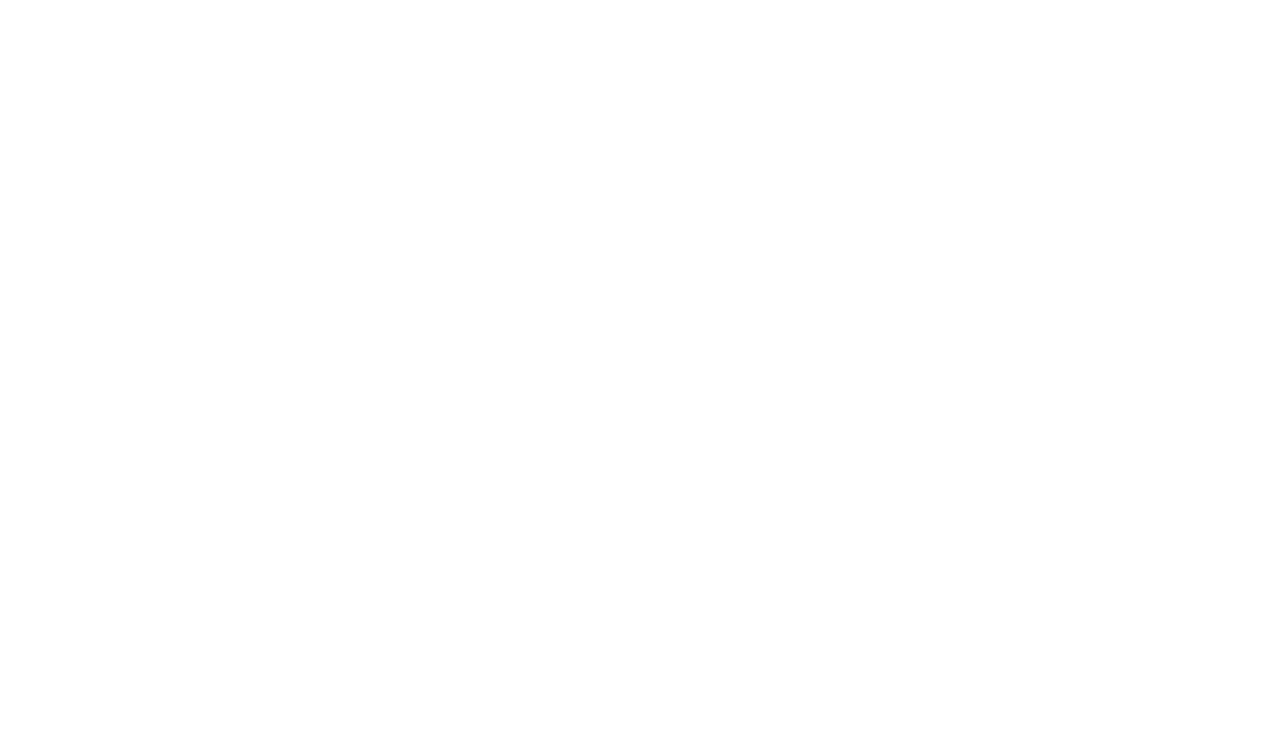
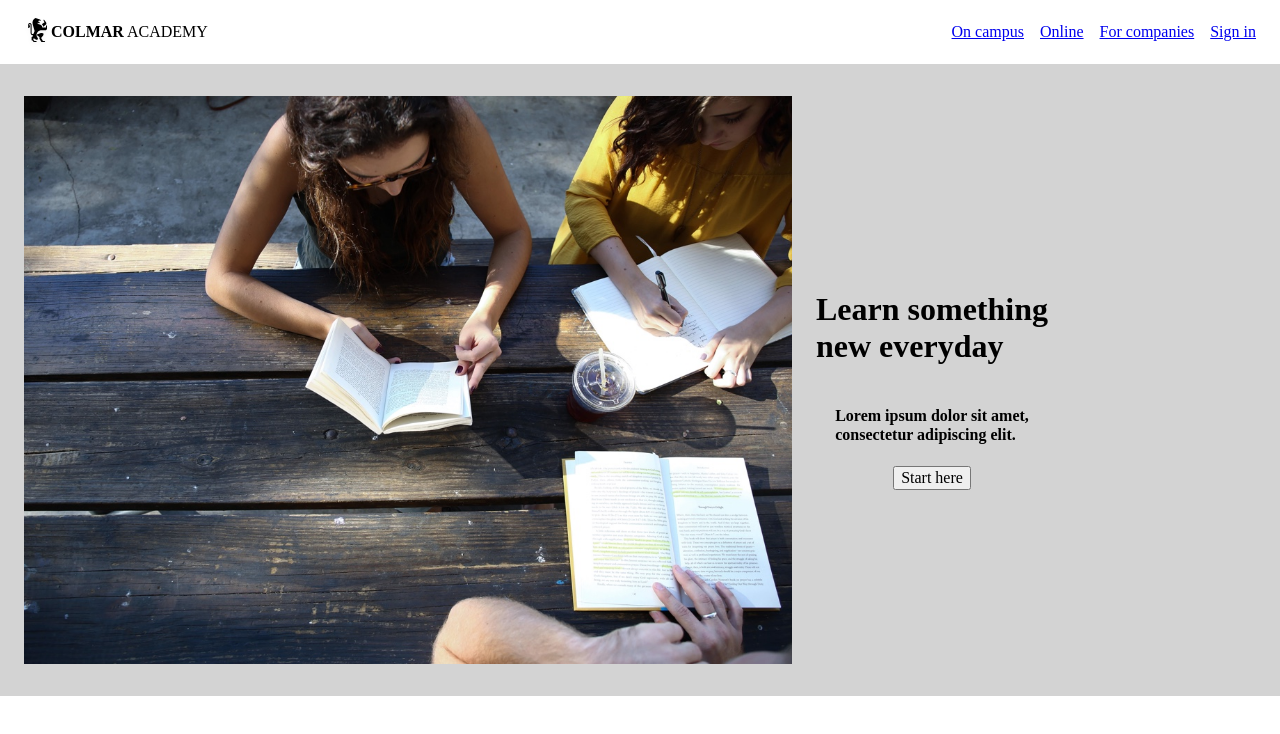
Before and after one commit to Tomoi96/Colmar-Academy, a plain HTML site: page index.html in a window 1280 px wide. Drawn offline with Linux system fonts and the light colour scheme.

Commit message:
Added navigation and first section

```diff
--- a/index.html
+++ b/index.html
@@ -10,5 +10,39 @@
 </head>
 <body>
 
+    <!--Navigation bar and logo-->
+
+    <header>
+        <nav>
+            <div class="logo">
+            <img src="resources/images/ic-logo.svg" alt="colmar academy logo">
+            <span><strong>COLMAR</strong> ACADEMY</span>
+            </div>
+
+                <ul>
+                    <li><a href="#">On campus</a></li>
+                    <li><a href="#">Online</a></li>
+                    <li><a href="#">For companies</a></li>
+                    <li><a href="#">Sign in</a></li>
+                </ul>
+            </nav>
+    </header>
+    <main>
+        <!--First section-->
+        <section class="first-container">
+            <div class="first-left">
+              <img
+                src="resources/images/banner.jpg"
+                alt="Banner image of three people sitting together"
+              />
+            </div>
+            <div class="first-right">
+              <h1>Learn something <br>new everyday</h1>
+              <h4>Lorem ipsum dolor sit amet, <br>consectetur adipiscing elit.</h4>
+              <a href=""><button>Start here</button></a>
+            </div>
+          </section>
+    </main>
+
 </body>
 </html>
--- a/resources/css/style.css
+++ b/resources/css/style.css
@@ -0,0 +1,48 @@
+/* Navigation bar and logo */
+
+nav {
+    display: flex;
+    justify-content: space-between;
+    align-items: center;
+    justify-items: center;
+    height: 64px;
+}
+
+header .logo {
+    display: flex;
+    align-items: center;
+    padding-left: 24px;
+}
+
+header ul {
+    display: flex;
+    list-style: none;
+    padding-right: 24px;
+}
+
+header li {
+    padding-left: 16px;
+}
+
+/* First Section */
+
+.first-container {
+    background-color: lightgray;
+    display: flex;
+}
+
+.first-left {
+    display: contents;
+}
+
+.first-left img {
+    width: 60%;
+    padding: 32px 24px;
+}
+
+.first-right {
+    display: flex;
+    flex-direction: column;
+    justify-content: center;
+    align-items: center;
+}
```
